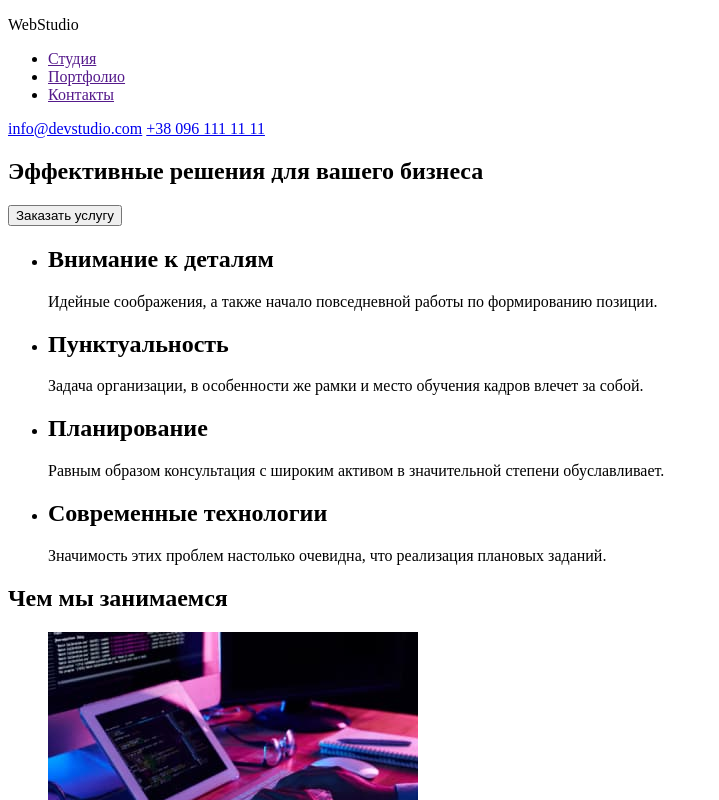
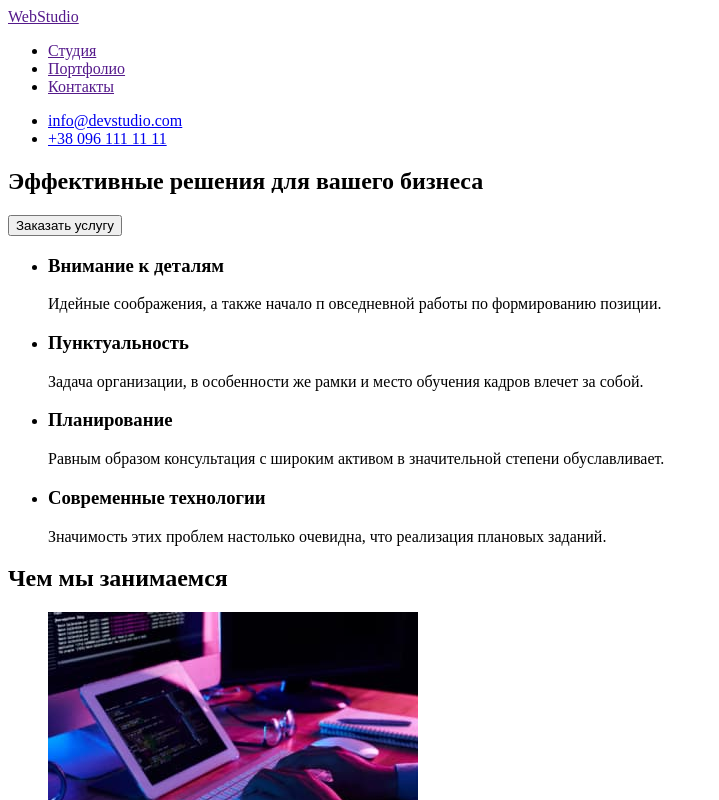
Before and after one commit to OleksandrMyk/goit-markup-hw-01, a plain HTML site: page index.html in a window 1280 px wide. Shown: the top 800 px of the page, without its empty margins (0-719 px from the left). Drawn offline with Linux system fonts and the light colour scheme.

Commit message:
correction-hw1

```diff
--- a/index.html
+++ b/index.html
@@ -9,37 +9,40 @@
 <body>
     <header>
         <nav>
-        <p>WebStudio</p>
+        <a href="">WebStudio</a>
         <ul>
             <li><a href="">Студия</a></li>
             <li><a href="">Портфолио</a></li>
             <li><a href="">Контакты</a></li>
         </ul>
         </nav>
-            <a href="mailto:info@devstudio.com">info@devstudio.com</a>
-            <a href="tel:+380961111111">+38 096 111 11 11</a>
+        <ul>
+            <li><a href="mailto:info@devstudio.com">info@devstudio.com</a></li>
+            <li><a href="tel:+380961111111">+38 096 111 11 11</a></li>
+        </ul>
         </header>
         <main>
         <section>
             <h1>Эффективные решения для вашего бизнеса</h1>
-            <button>Заказать услугу</button>
+            <button type="button">Заказать услугу</button>
         </section>
         <section>
+            <h2 hidden>Блок колонки</h2>
             <ul>
                 <li>
-                    <h2>Внимание к деталям</h2>
-                    <p>Идейные соображения, а также начало повседневной работы по формированию позиции.</p>
+                    <h3>Внимание к деталям</h3>
+                    <p>Идейные соображения, а также начало п овседневной работы по формированию позиции.</p>
                 </li>
                 <li>
-                    <h2>Пунктуальность</h2>
+                    <h3>Пунктуальность</h3>
                     <p>Задача организации, в особенности же рамки и место обучения кадров влечет за собой.</p>
                 </li>
                 <li>
-                    <h2>Планирование</h2>
+                    <h3>Планирование</h3>
                     <p>Равным образом консультация с широким активом в значительной степени обуславливает.</p>
                 </li>
                 <li>
-                    <h2>Современные технологии</h2>
+                    <h3>Современные технологии</h3>
                     <p>Значимость этих проблем настолько очевидна, что реализация плановых заданий.</p>
                 </li>
             </ul>
@@ -53,7 +56,7 @@
             </ul>
         </section>
         <section>
-            <h2>Наша команда</h2>
+            <h3>Наша команда</h3>
             <ul>
                 <li>
                     <img src="./images/team-img-1.jpg" alt="на фото робітник" width="270" height="260">
@@ -79,10 +82,10 @@
         </section>
         </main>
     <footer>
-        <h2><a href="">WebStudio</a></h2>
+        <a href="">WebStudio</a>
         <address>
             <ul>
-                <li><a href="https://goo.gl/maps/jxrsntYuGWb3nb8Y7">г. Киев, пр-т Леси Украинки, 26</a></li>
+                <li><a href="https://goo.gl/maps/jxrsntYuGWb3nb8Y7" target="_blank" rel="noopener ">г. Киев, пр-т Леси Украинки, 26</a></li>
                 <li><a href="mailto:info@example.com">info@example.com</a></li>
                 <li><a href="tel:+380991111111">+38 099 111 11 11</a></li>
             </ul>
```
